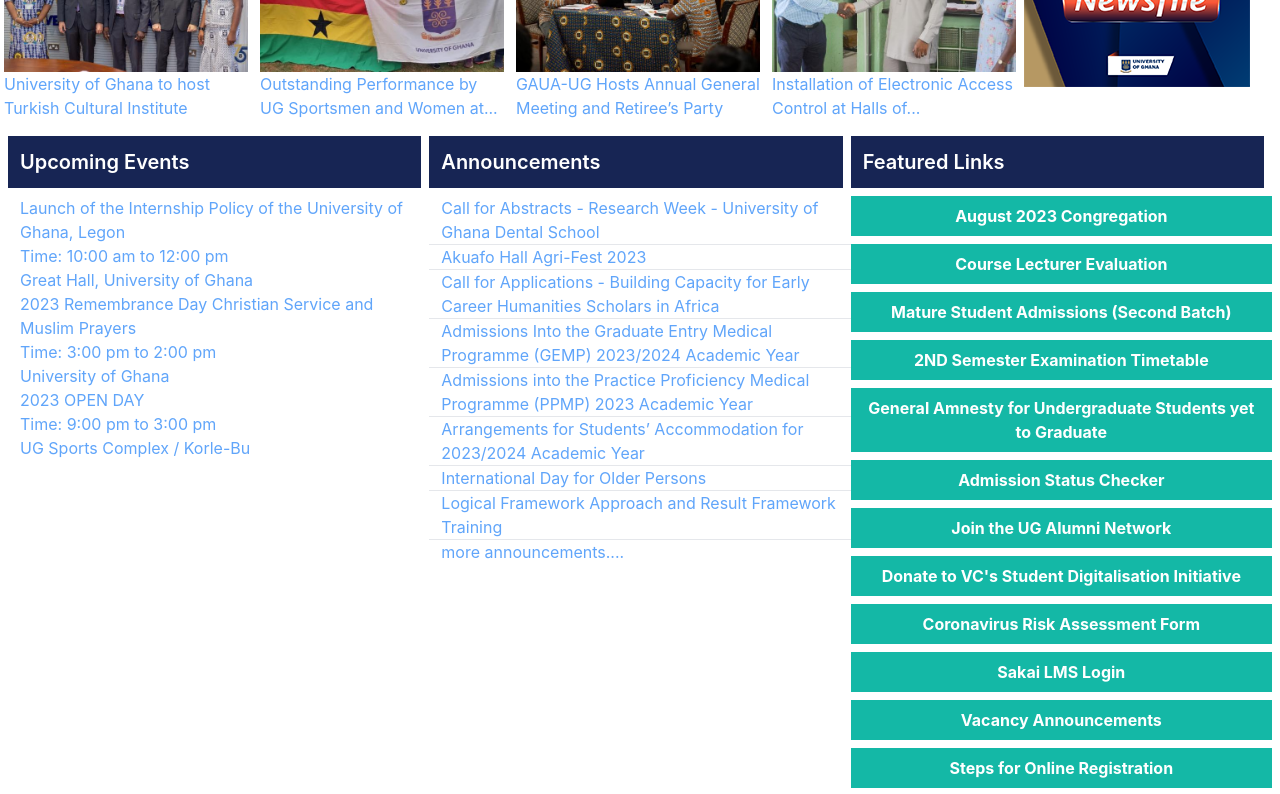
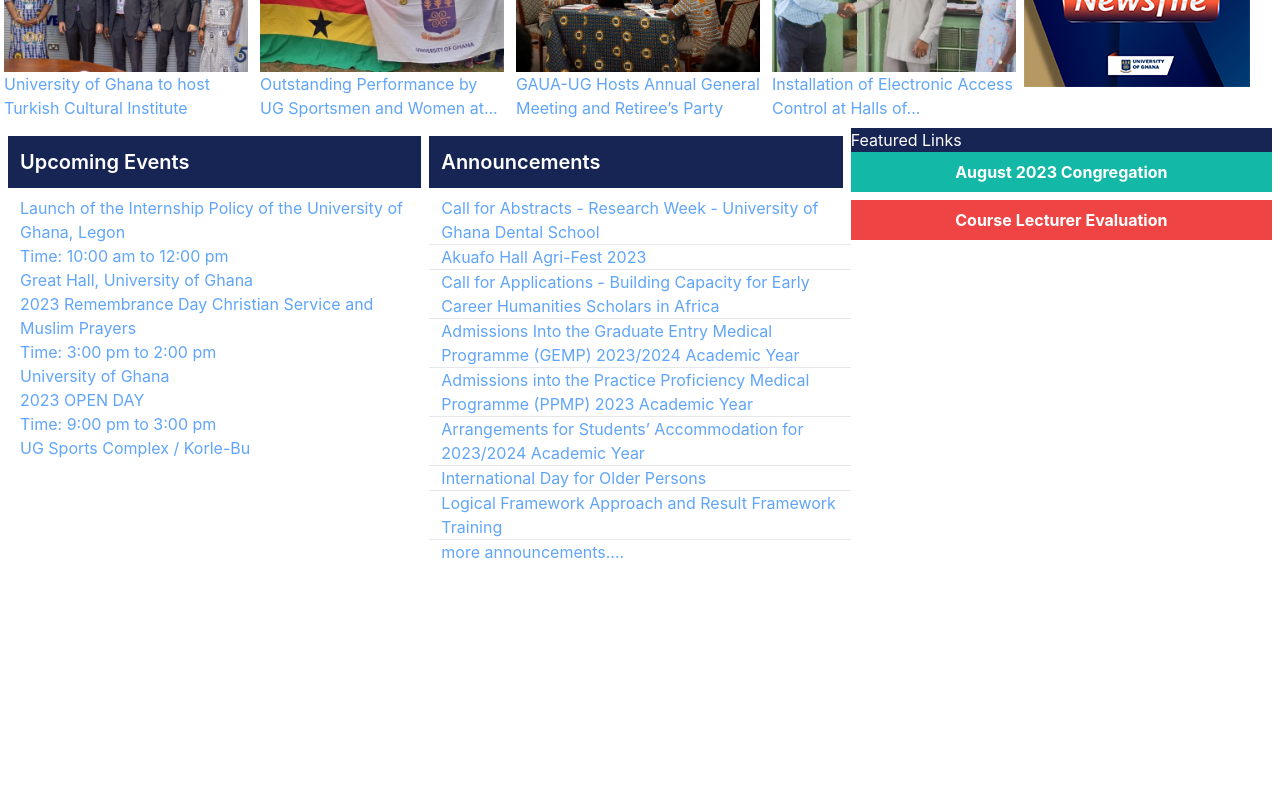
Before and after one commit to StaeyKay/Tailwind-React, a React (Create React App) app: page /page2 in a window 1280 px wide. Shown: the part 860-1654 px from the top of the page. Built offline with nearby package versions, Linux system fonts and the light colour scheme.

Commit message:
PropsUpdate

```diff
--- a/src/components/UGFeaturedlinks.js
+++ b/src/components/UGFeaturedlinks.js
@@ -1,15 +1,15 @@
 export const UGFeaturedLinks = (props) => {
     return (
         <div>
-            <p className="bg-teal-500 text-white mb-2 p-2 text-center"><b>{props.name}</b></p>
+            <p className={`${props.estherColor} text-white mb-2 p-2 text-center`}><b>{props.name}</b></p>
         </div>
     )
 }
 
-export const UGFeaturedLinks2 = ({name}) => {
+export const UGFeaturedLinks2 = ({name, estherColor}) => {
     return (
         <div>
-            <p className="bg-teal-500 text-white mb-2 p-2 text-center"><b>{name}</b></p>
+            <p className={`${estherColor} text-white mb-2 p-2 text-center`}><b>{name}</b></p>
         </div>
     )
 }
--- a/src/pages/Page2.js
+++ b/src/pages/Page2.js
@@ -117,10 +117,11 @@
             {/* <!-- Featured links section --> */}
             <div>
             {/* <h3 class="row4Headings" style="width: 100%;">Featured Links</h3> */}
-                <h3 className="text-xl font-semibold text-white bg-blue-950 p-3 m-2 ml-0 mb-2">Featured Links</h3>
+                {/* <h3 className="text-xl font-semibold text-white bg-blue-950 p-3 m-2 ml-0 mb-2">Featured Links</h3> */}
+                <h3 style={{backgroundColor:"#172554", color:"white"}}>Featured Links</h3>
                 {/* <button style="background-color: #3d8b5f;"><b>August 2023 Congregation</b></button> */}
-                <UGFeaturedLinks name="August 2023 Congregation"/>
-                <UGFeaturedLinks name="Course Lecturer Evaluation"/>
+                <UGFeaturedLinks name="August 2023 Congregation" estherColor="bg-teal-500"/>
+                <UGFeaturedLinks name="Course Lecturer Evaluation" estherColor="bg-red-500"/>
                 <UGFeaturedLinks name="Mature Student Admissions (Second Batch)"/>
                 <UGFeaturedLinks name="2ND Semester Examination Timetable"/>
                 <UGFeaturedLinks name="General Amnesty for Undergraduate Students yet to Graduate"/>
```
